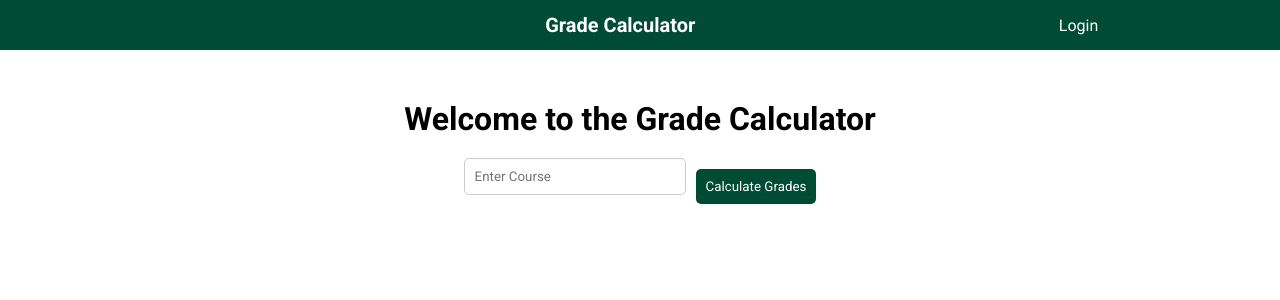
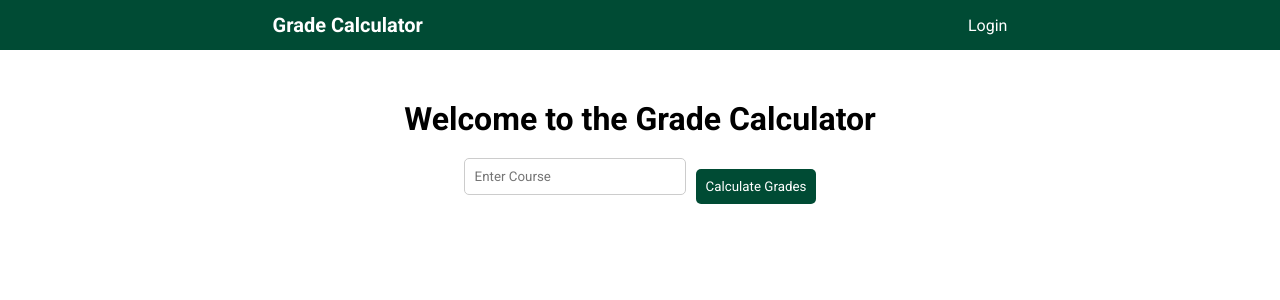
Before and after one commit to zyfinity01/NWEN304-Grade-Calculator-WebApp, a React (Create React App) app in the folder client/: page / in a window 1280 px wide. Shown: the top 300 px of the page. Built offline with nearby package versions, Linux system fonts and the light colour scheme; no server answers.

Commit message:
OAuth working

```diff
--- a/client/src/CalcLogic.js
+++ b/client/src/CalcLogic.js
@@ -1,3 +1,5 @@
+//import "../../db.js"
+
 const readline = require('readline');
 const { MongoClient, ServerApiVersion } = require('mongodb');
 
--- a/client/src/components/Navbar.jsx
+++ b/client/src/components/Navbar.jsx
@@ -5,11 +5,13 @@ const Navbar = ({ user }) => {
   const logout = () => {
     window.open("http://localhost:5000/auth/logout", "_self");
   };
-
   return (
-    <div className="navbar" >
-      <div ></div>  {/* This is an empty div for the first grid column */}
-      <span className="logo">Grade Calculator</span>
+    <div className="navbar">
+      <span className="logo">
+        <Link className="link" to="/">
+          Grade Calculator
+        </Link>
+      </span>
       {user ? (
         <ul className="list">
           <li className="listItem">
@@ -25,14 +27,11 @@ const Navbar = ({ user }) => {
           </li>
         </ul>
       ) : (
-          <div className="loginContainer">
-          <Link className="link" to="login">
-            Login
-          </Link>
-        </div>
+        <Link className="link" to="login">
+          Login
+        </Link>
       )}
     </div>
-
   );
 };
 
--- a/client/src/pages/Home.jsx
+++ b/client/src/pages/Home.jsx
@@ -1,6 +1,7 @@
 // Home.js
 import React, { useState } from 'react';
 import "./Home.css";
+//import "../CalcLogic.js";
 
 const Home = () => {
     const [course, setCourse] = useState(''); // State to manage course input
@@ -8,7 +9,7 @@ const Home = () => {
     const handleGradeCalculation = () => {
         // Logic to calculate grades
         console.log('Calculating grades...');
-        CalcLogic();
+        //CalcLogic();
     };
 
     return (
```
